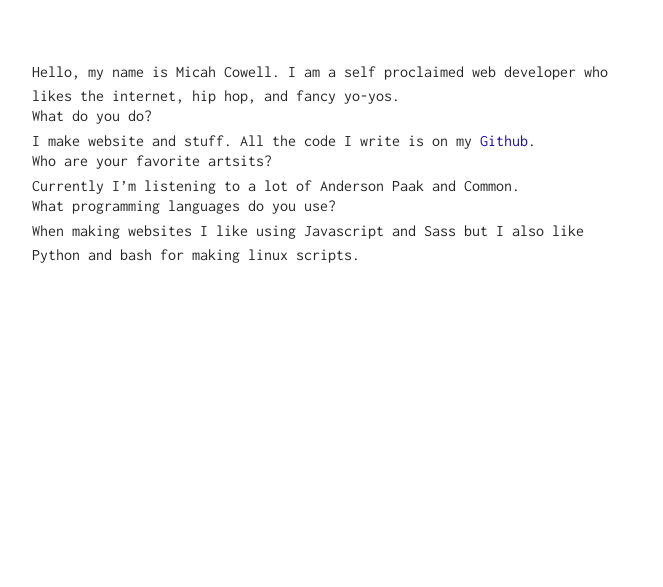
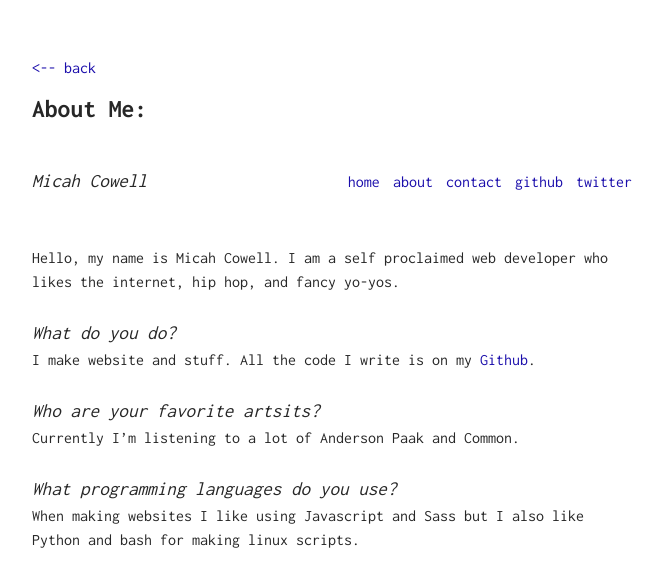
Before and after one commit to hikaru-ida/hikaru-ida.github.io, a Jekyll site: the page built from me/index.md, in a window 1280 px wide. Shown: the top 587 px of the page, without its empty margins (308-971 px from the left). Built offline with Jekyll 4.4.1, drawn with Linux system fonts in a browser that asks for light colours.

Commit message:
fix me/index.md

```diff
--- a/me/index.md
+++ b/me/index.md
@@ -1,6 +1,8 @@
 ---
-layout: default
+layout: about
 ---
+
+{% include header.html %}
 
 Hello, my name is Micah Cowell. I am a self proclaimed web developer who likes the internet, hip hop, and fancy yo-yos.
 
```
